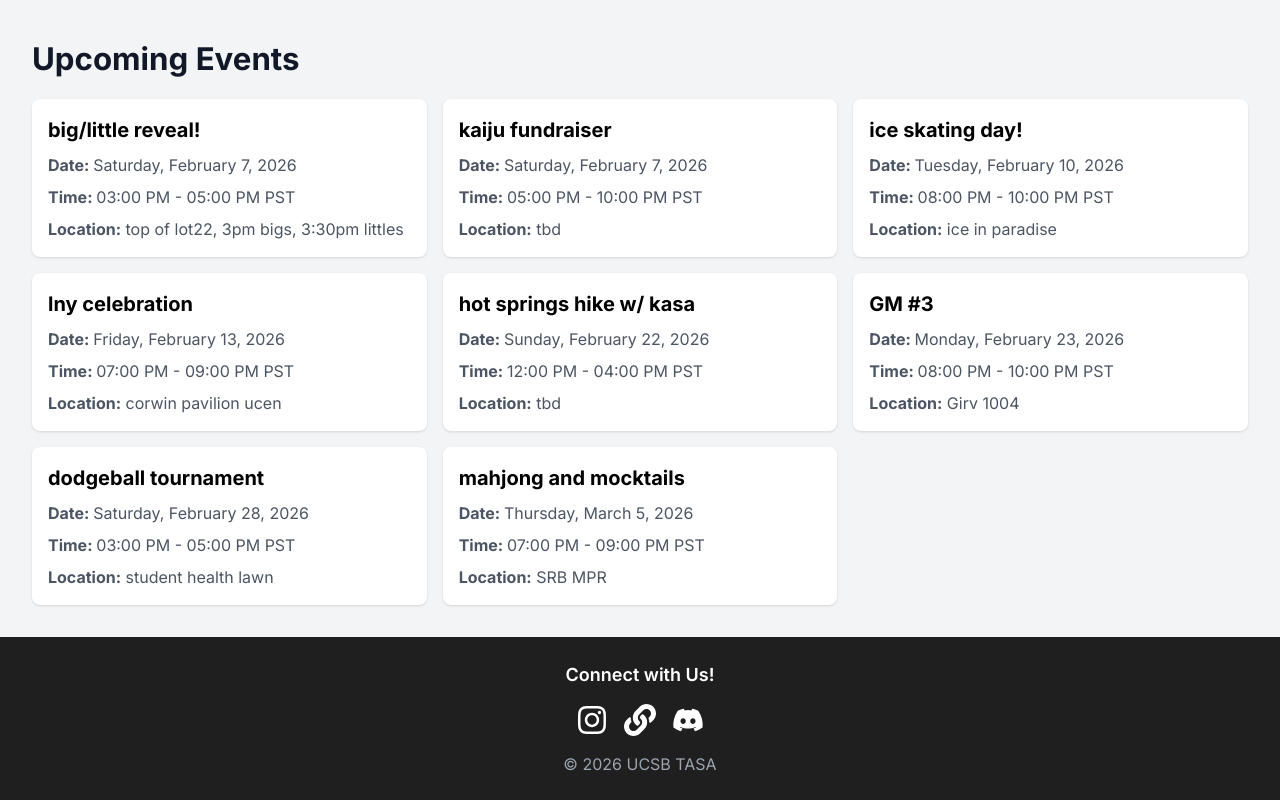
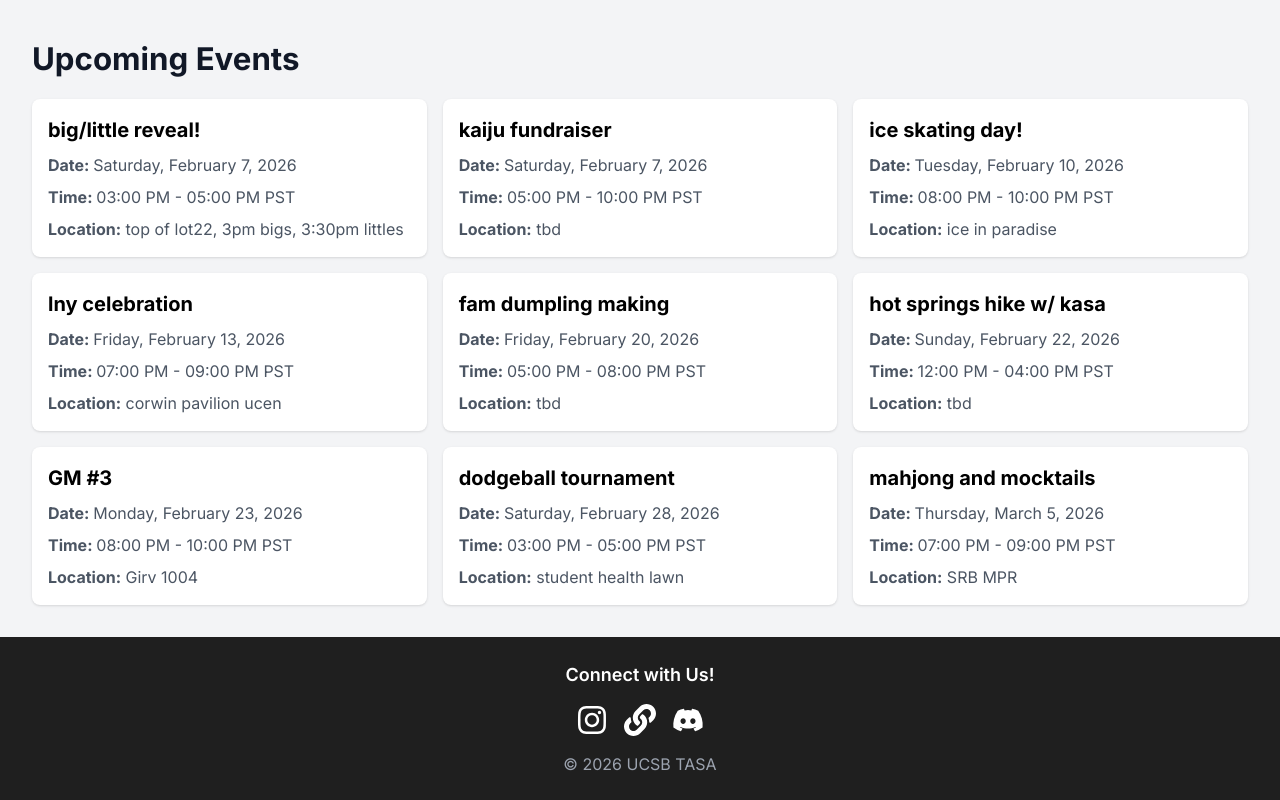
Before and after one commit to UCSBTASA/UCSBTASA.github.io, a Next.js app: page / in a window 1280 px wide. Shown: the part 1417-2217 px from the top of the page. Built offline with nearby package versions, Linux system fonts and the light colour scheme.

Commit message:
Update eventData.ts

```diff
--- a/data/eventData.ts
+++ b/data/eventData.ts
@@ -42,13 +42,13 @@ const events =
   },
   {
     "title": "fam dumpling making",
-    "day of week": NaN,
-    "date": "TBD",
-    "time": "",
-    "start": "TBD",
-    "end": "TBD",
+    "day of week": "Friday",
+    "date": "2026-02-20",
+    "time": "05:00 PM - 08:00 PM",
+    "start": "05:00 PM",
+    "end": "08:00 PM",
     "location": "tbd",
-    "customTime": "TBD"
+    "customTime": ""
   },
   {
     "title": "hot springs hike w/ kasa",
```
